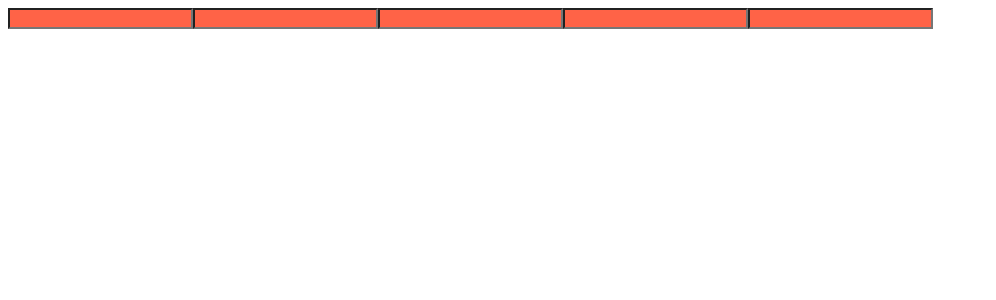
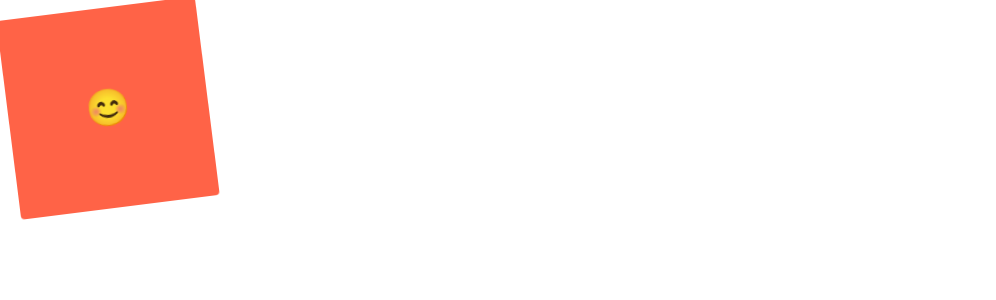
Before and after one commit to HBSPS/React-Coin, a React (Create React App) app: page / in a window 1280 px wide. Shown: the top 300 px of the page, without its empty margins (0-996 px from the left). Built offline with nearby package versions, Linux system fonts and the light colour scheme.

Commit message:
:sparkles: Add animation & use Pseudo Selectors
styled components의 애니메이션 만들기 + & 사용하기

```diff
--- a/src/App.js
+++ b/src/App.js
@@ -1,22 +1,47 @@
-import styled from "styled-components";
+import styled, { keyframes, Keyframes } from "styled-components";
 
-const Father = styled.div`
+const Wrapper = styled.div`
   display: flex;
 `;
 
-const Input = styled.input.attrs({ required: true, minLength: 10 })`
+const rotateAnimation = keyframes`
+  0% {
+    transform: rotate(0deg);
+    border-radius: 0px;
+  } 50% {
+    border-radius: 100px;
+  } 100% {
+    transform: rotate(360deg);
+    border-radius: 0px;
+  }
+`;
+
+const Box = styled.div`
+  height: 200px;
+  width: 200px;
   background-color: tomato;
+  display: flex;
+  justify-content: center;
+  align-items: center;
+  animation: ${rotateAnimation} 1s linear infinite;
+  span {
+    font-size: 36px;
+    &:hover {
+      font-size: 40px;
+    }
+    &:active {
+      opacity: 0;
+    }
+  }
 `;
 
 function App() {
   return (
-    <Father>
-      <Input />
-      <Input />
-      <Input />
-      <Input />
-      <Input />
-    </Father>
+    <Wrapper>
+      <Box>
+        <span>😊</span>
+      </Box>
+    </Wrapper>
   )
 };
 
```
